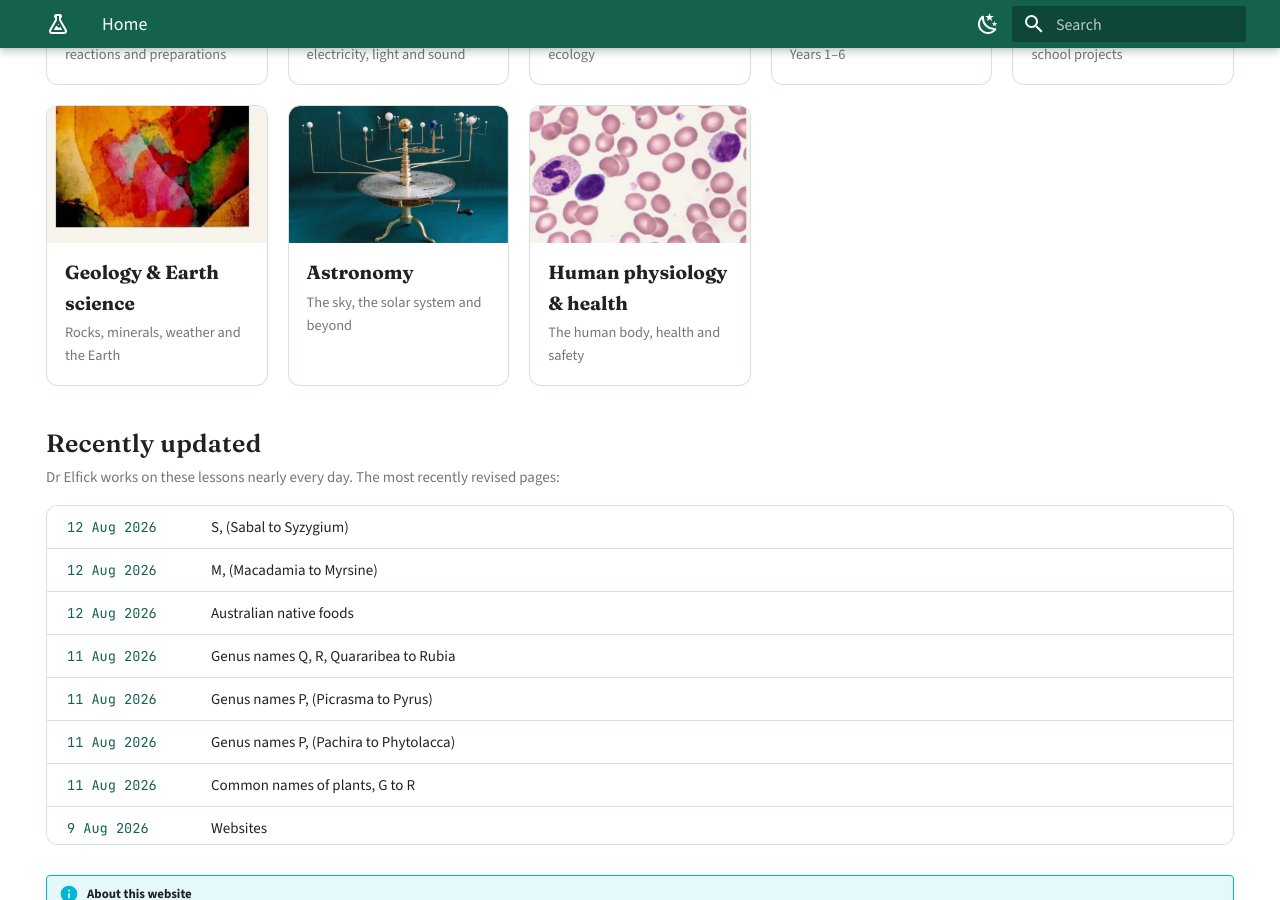
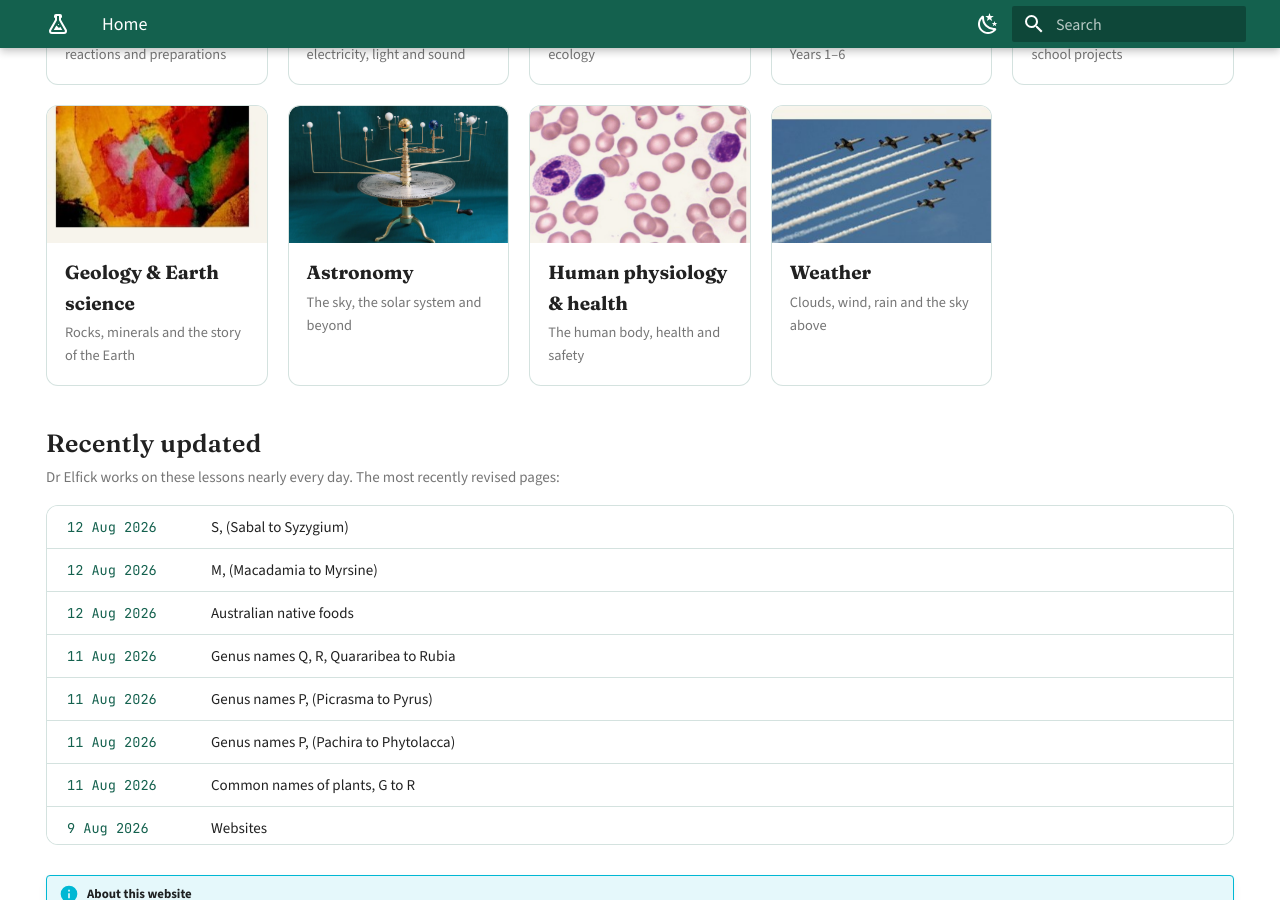
Before and after one commit to johnelfick/school-science-lessons-web, an MkDocs documentation site: the page built from docs/index.md, in a window 1280 px wide and 900 px high, scrolled down 717 px. Built offline with MkDocs 1.6.1 and Material for MkDocs 9.7.7, drawn with Linux system fonts in a browser that asks for light colours.

Commit message:
Add Weather subject card to the home page
John Elfick's contrails photo from the weather chapter; Geology card
subtitle trimmed now that Weather stands alone.

Co-Authored-By: Claude Fable 5 <noreply@anthropic.com>

```diff
--- a/docs/index.md
+++ b/docs/index.md
@@ -41,7 +41,7 @@ Dr&nbsp;John&nbsp;Elfick, School of Education, University of Queensland.</p>
   </a>
   <a class="ssl-card" href="physics/UNPh35/">
     <div class="ssl-card-img"><img src="assets/cards/geology-john.jpg" alt="" style="object-position: 50% 75%"></div>
-    <div class="ssl-card-body"><b>Geology &amp; Earth science</b><span>Rocks, minerals, weather and the Earth</span></div>
+    <div class="ssl-card-body"><b>Geology &amp; Earth science</b><span>Rocks, minerals and the story of the Earth</span></div>
   </a>
   <a class="ssl-card" href="physics/UNPh36/">
     <div class="ssl-card-img"><img src="assets/cards/astronomy-john.jpg" alt=""></div>
@@ -50,6 +50,10 @@ Dr&nbsp;John&nbsp;Elfick, School of Education, University of Queensland.</p>
   <a class="ssl-card" href="biology/UNBiology2/">
     <div class="ssl-card-img"><img src="assets/cards/physiology-john.jpg" alt="" style="object-position: 50% 70%"></div>
     <div class="ssl-card-body"><b>Human physiology &amp; health</b><span>The human body, health and safety</span></div>
+  </a>
+  <a class="ssl-card" href="physics/UNPh37/">
+    <div class="ssl-card-img"><img src="assets/cards/weather-john.jpg" alt="" style="object-position: 50% 80%"></div>
+    <div class="ssl-card-body"><b>Weather</b><span>Clouds, wind, rain and the sky above</span></div>
   </a>
 </div>
 
```
Also changed, not shown: docs/assets/cards/weather-john.jpg (added).
